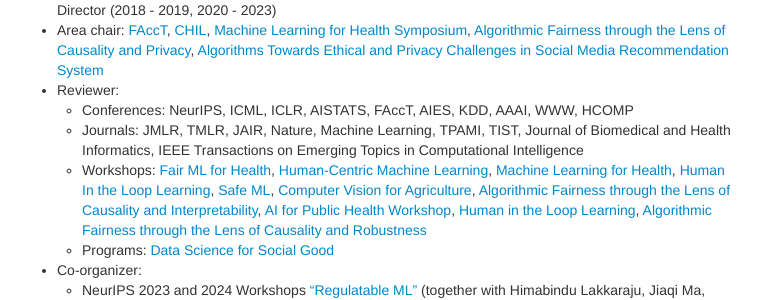
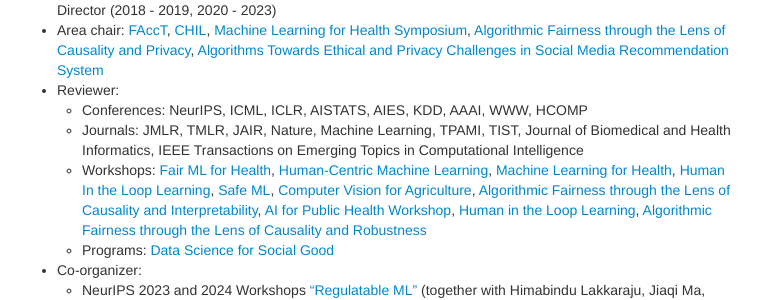
Before and after one commit to shftan/shftan.github.io, a Jekyll site: the page built from index.md, in a window 1280 px wide and 900 px high, scrolled down 2494 px. Shown: the part 158-458 px from the top of the window, without its empty margins (258-1020 px from the left). Built offline with Jekyll 4.4.1, drawn with Linux system fonts in a browser that asks for light colours.

Commit message:
Update index.md

```diff
--- a/index.md
+++ b/index.md
@@ -124,7 +124,7 @@ For older publications and workshop papers, click <a class="paper" href="olderpu
 - [Women in Machine Learning](https://wimlworkshop.org) organization (WiML) President (2023 - Present), Vice President (2019 - 2020), Director (2018 - 2019, 2020 - 2023)
 - Area chair: [FAccT](https://facctconference.org/index.html), [CHIL](https://www.chilconference.org/), [Machine Learning for Health Symposium](https://ml4health.github.io), [Algorithmic Fairness through the Lens of Causality and Privacy](https://www.afciworkshop.org/), [Algorithms Towards Ethical and Privacy Challenges in Social Media Recommendation System](https://sites.google.com/view/aesm2022/home)
 - Reviewer:
-  - Conferences: NeurIPS, ICML, ICLR, AISTATS, FAccT, AIES, KDD, AAAI, WWW, HCOMP
+  - Conferences: NeurIPS, ICML, ICLR, AISTATS, AIES, KDD, AAAI, WWW, HCOMP
   - Journals: JMLR, TMLR, JAIR, Nature, Machine Learning, TPAMI, TIST, Journal of Biomedical and Health Informatics, IEEE Transactions on Emerging Topics in Computational Intelligence
   - Workshops: [Fair ML for Health](https://www.fairmlforhealth.com/), [Human-Centric Machine Learning](https://sites.google.com/view/hcml-2019), [Machine Learning for Health](https://ml4health.github.io/2019/), [Human In the Loop Learning](https://sites.google.com/view/hill2019/home), [Safe ML](https://sites.google.com/view/safeml-iclr2019/home), [Computer Vision for Agriculture](https://www.cv4gc.org/cv4a2020/), [Algorithmic Fairness through the Lens of Causality and Interpretability](https://www.afciworkshop.org/), [AI for Public Health Workshop](https://aiforpublichealth.github.io/), [Human in the Loop Learning](https://www.icml-hill.com/), [Algorithmic Fairness through the Lens of Causality and Robustness](https://www.afciworkshop.org/)
   - Programs: <a href="http://www.dssgfellowship.org/">Data Science for Social Good</a>
```
